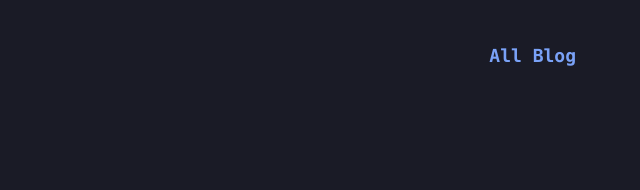
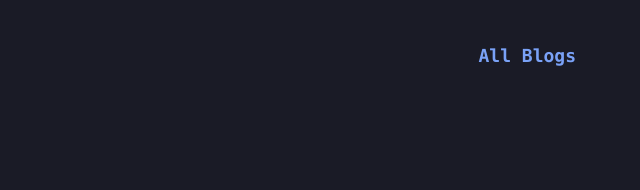
Before and after one commit to zaidmukaddam/blog.zamlabs.tech, an Astro site: page / in a window 1280 px wide. Shown: the top 190 px of the page, 640-1280 px from the left. Built offline with nearby package versions, Linux system fonts and the light colour scheme; Astro itself is replaced by a stand-in of ours.

Commit message:
fix typo

```diff
--- a/src/components/Header.astro
+++ b/src/components/Header.astro
@@ -19,7 +19,7 @@ import { Icon } from "astro-icon";
       class="flex justify-center gap-6 mt-6 text-lg font-bold sm:mt-0"
       x-bind:class="open ? 'block' : 'hidden sm:flex'"
     >
-      <li><a href="/blog" class="decoration-2 underline-offset-4 hover:underline">All Blog</a></li>
+      <li><a href="/blog" class="decoration-2 underline-offset-4 hover:underline">All Blogs</a></li>
     </ul>
   </nav>
 </header>
```
